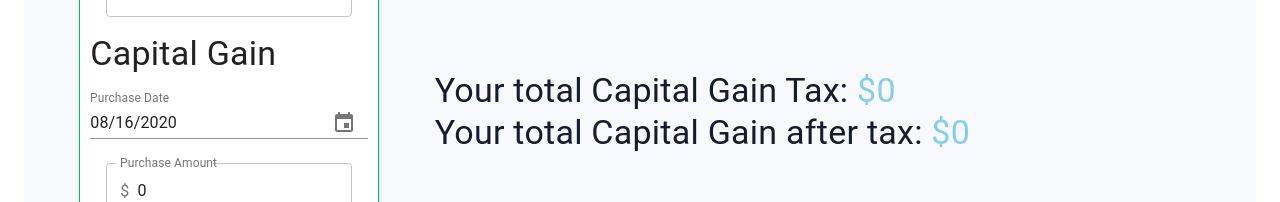
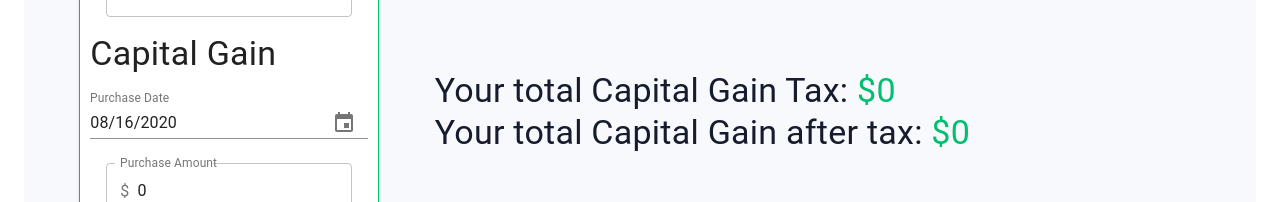
Before and after one commit to Kevin1192/Capital-Gain, a React (Create React App) app: page / in a window 1280 px wide. Shown: the part 972-1174 px from the top of the page. Built offline with nearby package versions, Linux system fonts and the light colour scheme.

Commit message:
Example section init

```diff
--- a/src/assets/scss/_general.scss
+++ b/src/assets/scss/_general.scss
@@ -33,3 +33,7 @@ p {
         box-shadow: 0 0 0 0.1rem rgba(9, 253, 49, 0.1);
     }
 }
+
+.margin-auto {
+    margin: auto;
+}
--- a/src/components/CapitalGainForm.jsx
+++ b/src/components/CapitalGainForm.jsx
@@ -36,7 +36,10 @@ const useStyles = makeStyles((theme) => ({
     margin: theme.spacing(2),
   },
   taxHighlight: {
-    color: "#87CEEB",
+    color: "#02be6e",
+  },
+  taxHighlightred: {
+    color: 'red',
   },
   report: {
     display: "flex",
@@ -44,8 +47,8 @@ const useStyles = makeStyles((theme) => ({
     justifyContent: "center",
   },
   mxauto: {
-    margin: 'auto',
-  }
+    margin: "auto",
+  },
 }));
 
 function CapitalGainForm() {
@@ -116,7 +119,7 @@ function CapitalGainForm() {
       <ThemeProvider theme={theme}>
         <Container>
           <Grid container fluid style={{ "background-color": "#f8f9fc" }}>
-            <Grid item lg={4}>
+            <Grid item lg={4} style={{'margin': 'auto'}}>
               <form
                 onSubmit={handleSubmit}
                 id="calculator"
@@ -228,10 +231,10 @@ function CapitalGainForm() {
                 </Typography>,
                 <Typography variant="h4" component="h5">
                   Your total Capital Gain after tax:{" "}
-                  <span className={classes.taxHighlight}>
-                    ${values.capitalGain - values.totalCapitalGainTax}
+                  <span className={values.capitalGainAfterTax >= 0 ? classes.taxHighlight : classes.taxHighlightred}>
+                    ${values.capitalGainAfterTax}
                   </span>
-                </Typography>,
+                </Typography>
               ]}
             </Grid>
           </Grid>
```
Also changed, not shown: src/components/Case.jsx (added, +8 -0 lines), src/components/Example.jsx (added, +8 -0 lines).
